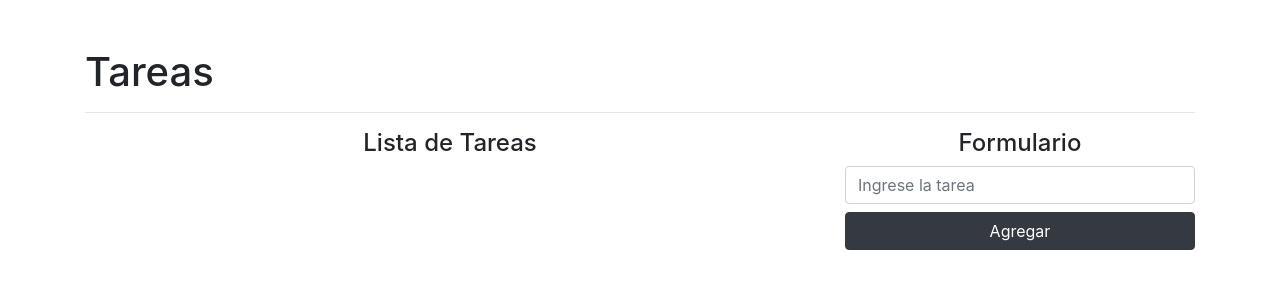
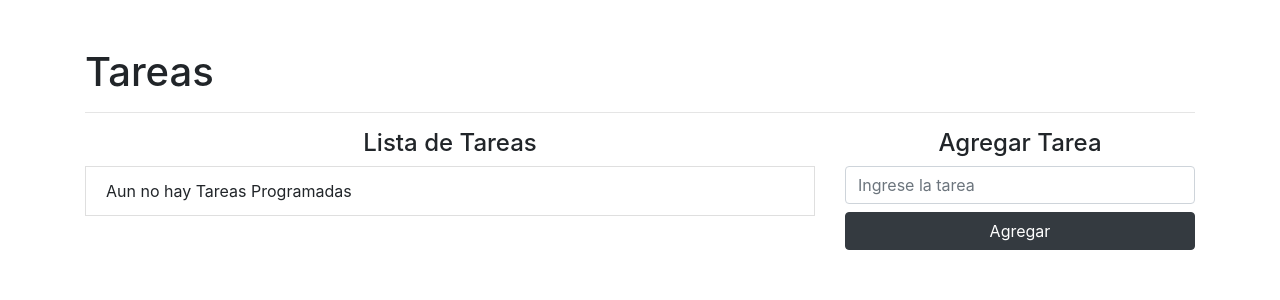
Before and after one commit to humphrey29/crud, a React (Create React App) app: page / in a window 1280 px wide. Shown: the top 300 px of the page. Built offline with nearby package versions, Linux system fonts and the light colour scheme.

Commit message:
crud completo

```diff
--- a/src/App.js
+++ b/src/App.js
@@ -1,20 +1,34 @@
 
-import { isEmpty } from 'lodash'
+import { isEmpty,size } from 'lodash'
 import React, {useState} from 'react'
 import shortid from 'shortid'
 
 function App() {
   const [task, setTask] =useState("")
   const [tasks, setTasks]=useState([])
+  const [editmode, setEditMode]=useState(false)
+  const [id, setId] =useState("")
+  const [error, setError]=useState(null)
+
+
+const validForm = () => {
+  let isValid=true
+  setError(null)
+
+  if(isEmpty(task))
+  {
+    setError("Debes Ingresar una tarea.")
+    isValid=false
+  }
+  return isValid
+}
 
   const addTask = (e) => {
       e.preventDefault()
-      if(isEmpty(task))
-      {
-        console.log("Tarea Vacia")
+
+        if(!validForm()) {
           return
         }
-
       const newTak = {
         id: shortid.generate(),
         name:task
@@ -32,8 +46,30 @@ function App() {
     setTasks(filteredTask)
   }
 
+   const editTask = (theTask) => {
+      setTask(theTask.name)
+      setEditMode(true)
+      setId(theTask.id)
 
 
+   }
+
+   const savedTask = (e) => {
+    e.preventDefault()
+    if(!validForm()) {
+      return
+    }
+
+    const editedTasks = tasks.map(item => item.id === id ? {id,name:task}:item)
+    setTasks(editedTasks)
+    //limpiar valores
+    setEditMode(false)
+    setTask("")
+    setId("")
+
+
+
+}
 
 
   return (
@@ -44,6 +80,14 @@ function App() {
       <div className="row">
         <div className="col-8">
             <h4 className="text-center">Lista de Tareas</h4>
+          {
+              size(tasks) == 0 ? (
+                   <li className="list-group-item">Aun no hay Tareas Programadas</li>
+
+              ):
+            (
+
+
               <ul className="list-group">
                   {
                     tasks.map((task)=> (
@@ -57,6 +101,9 @@ function App() {
                           </button>
                         <button
                         className="btn btn-warning btn-sm float-right"
+                        onClick={() =>  editTask(task)}
+
+
                         >
                           Editar
                           </button>
@@ -66,10 +113,17 @@ function App() {
 
                   }
               </ul>
+            )
+          }
         </div>
         <div className="col-4">
-        <h4 className="text-center">Formulario</h4>
-        <form onSubmit={addTask}>
+        <h4 className="text-center">
+          { editmode ? "Modificar Tarea" :"Agregar Tarea"}
+        </h4>
+        <form onSubmit={editmode ? savedTask : addTask}>
+        {
+            error && <span className="text-danger">{error}</span>
+          }
           <input
             type="text"
             className="form-control mb-2"
@@ -78,10 +132,12 @@ function App() {
             value={task}
             >
           </input>
-          <button className="btn btn-dark btn-block"
+
+
+          <button className="{ editmode ? btn btn-warning :  btn btn-dark btn-block"
           type="submit"
 
-          >Agregar</button>
+          >{editmode ? "Grabar" : "Agregar"}</button>
         </form>
         </div>
       </div>
```
Lines whose indentation alone changed are shown as unchanged.
